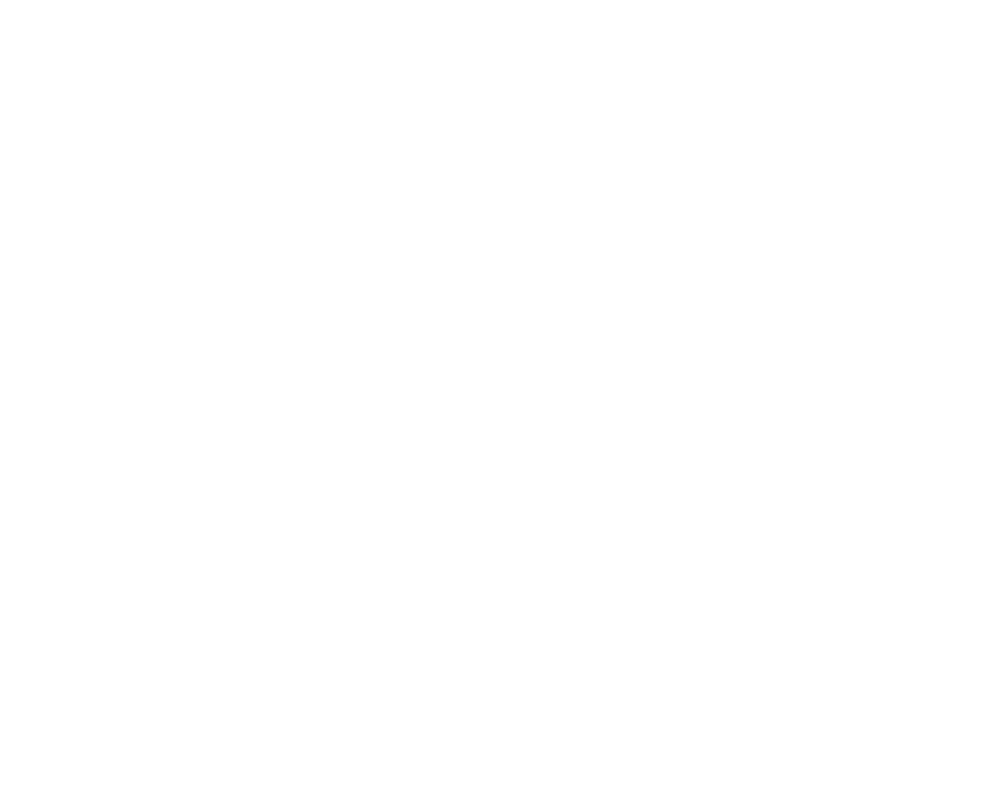
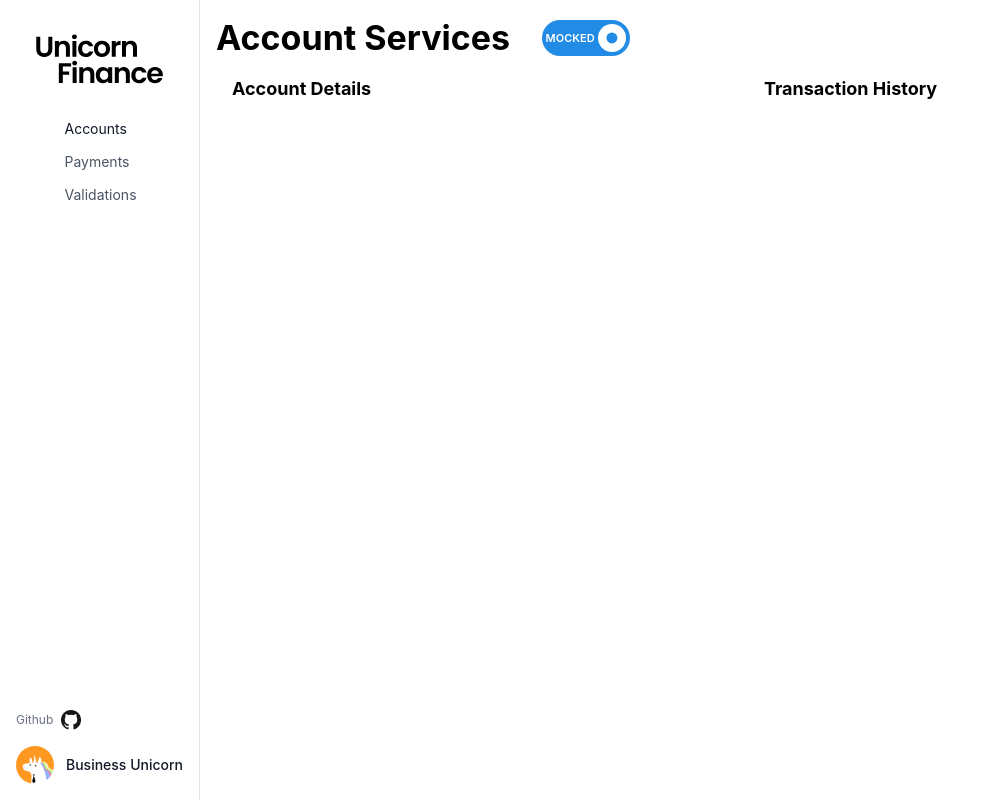
Before and after one commit to jpmorgan-payments/unicorn-finance, a React (Vite) app in the folder app/client/: page /accounts2 in a window 1280 px wide. Before the commit this address had no page. Shown: the whole page, without its empty margins (0-983 px from the left). Built offline with nearby package versions, Linux system fonts and the light colour scheme.

Commit message:
Add accounts v2

```diff
--- a/app/client/src/App.tsx
+++ b/app/client/src/App.tsx
@@ -4,13 +4,13 @@
 import { EnvProvider } from "./context/EnvContext";
 import { RequestPreviewProvider } from "./context/RequestPreviewContext";
 
-import Layout from "./components/layout";
-import AccountPage from "./pages/AccountPage";
+import Layout from "./componentsV2/Layout";
 import PaymentsPage from "./pages/PaymentsPage";
 import ValidationsPage from "./pages/ValidationsPage";
 import { RequestPreviewDrawer } from "./componentsV2/RequestPreviewDrawer";
 import "@mantine/core/styles.css";
 import { MantineProvider } from "@mantine/core";
+import AccountsPage from "./pages/AccountPagev2";
 
 export const fetcher = (url: string) => fetch(url).then((r) => r.json());
 
@@ -22,11 +22,10 @@
           <MantineProvider>
             <Routes>
               <Route path="/" element={<Layout />}>
-                <Route index element={<AccountPage />} />
-                <Route path="accounts" element={<AccountPage />} />
+                <Route path="payments" element={<PaymentsPage />} />
+                <Route path="validations" element={<ValidationsPage />} />
+                <Route path="accounts2" element={<AccountsPage />} />
               </Route>
-              <Route path="payments" element={<PaymentsPage />} />
-              <Route path="validations" element={<ValidationsPage />} />
             </Routes>
             <RequestPreviewDrawer />
           </MantineProvider>
--- a/app/client/src/componentsV2/Sidebar.tsx
+++ b/app/client/src/componentsV2/Sidebar.tsx
@@ -10,7 +10,7 @@
 // Navigation configuration
 const links = [
   {
-    to: "/accounts",
+    to: "/accounts2",
     label: "Accounts",
   },
   {
--- a/app/client/src/componentsV2/layout.tsx
+++ b/app/client/src/componentsV2/layout.tsx
@@ -6,11 +6,7 @@
 import { AppShell } from "@mantine/core";
 import { useDisclosure } from "@mantine/hooks";
 
-interface LayoutProps {
-  children?: ReactNode;
-}
-
-function Layout({ children }: LayoutProps) {
+function Layout() {
   const [mobileOpened] = useDisclosure();
   const [desktopOpened] = useDisclosure(true);
   return (
@@ -32,7 +28,7 @@
       </AppShell.Navbar>
       <AppShell.Main>
         <ErrorBoundary FallbackComponent={ErrorFallback}>
-          {children ? children : <Outlet />}
+          <Outlet />
         </ErrorBoundary>
       </AppShell.Main>
     </AppShell>
--- /dev/null
+++ b/app/client/src/pages/AccountPagev2.tsx
@@ -0,0 +1,45 @@
+import React from "react";
+import { Flex, Group, Title, Stack } from "@mantine/core";
+
+import EnvironmentSwitcher from "../componentsV2/EnvironmentSwitcher";
+
+import { useRequestPreview } from "../context/RequestPreviewContext";
+
+const AccountsPage: React.FC = () => {
+  const { openDrawer } = useRequestPreview();
+
+  return (
+    <>
+      <Group gap="xl">
+        <Title order={1}>Account Services</Title>
+        <EnvironmentSwitcher />
+      </Group>
+
+      <Flex
+        m="md"
+        w={"100%"}
+        gap="md"
+        justify="space-between"
+        align="flex-start"
+        direction={{ base: "column", sm: "row" }}
+      >
+        <Stack align="stretch" justify="flex-start" flex={1}>
+          <Title order={4}>Account Details</Title>
+        </Stack>
+
+        <Stack
+          className="lg:w-1/2"
+          justify="flex-start"
+          flex={1}
+          align="stretch"
+        >
+          <Group justify="space-between" mb="md">
+            <Title order={4}>Transaction History</Title>
+          </Group>
+        </Stack>
+      </Flex>
+    </>
+  );
+};
+
+export default AccountsPage;
--- a/app/client/src/pages/PaymentsPage.tsx
+++ b/app/client/src/pages/PaymentsPage.tsx
@@ -1,7 +1,6 @@
 import React, { useState, useEffect } from "react";
 import GlobalPaymentsInputForm from "../features/GlobalPayments/GlobalPaymentsInputForm";
 import { Box, Flex, Group, Stack, Title } from "@mantine/core";
-import Layout from "../componentsV2/Layout";
 import EnvironmentSwitcher from "../componentsV2/EnvironmentSwitcher";
 import { useRequestPreview } from "../context/RequestPreviewContext";
 import { UnicornTable } from "../componentsV2/UnicornTable";
@@ -56,12 +55,12 @@
   ]);
 
   return (
-    <Layout>
+    <>
+      {" "}
       <Group gap="xl">
         <Title order={1}>Global Payments</Title>
         <EnvironmentSwitcher />
       </Group>
-
       <Flex
         m="md"
         w={"100%"}
@@ -115,7 +114,7 @@
           )}
         </Stack>
       </Flex>
-    </Layout>
+    </>
   );
 };
 
--- a/app/client/src/pages/ValidationsPage.tsx
+++ b/app/client/src/pages/ValidationsPage.tsx
@@ -1,6 +1,5 @@
 import React, { useState } from "react";
 import { Box, Flex, Group, Title, Stack } from "@mantine/core";
-import Layout from "../componentsV2/Layout";
 import EnvironmentSwitcher from "../componentsV2/EnvironmentSwitcher";
 import ValidationServicesInputForm from "../features/ValidationServices/ValidationServicesInputForm";
 import { UnicornTable } from "../componentsV2/UnicornTable";
@@ -50,7 +49,7 @@
   ]);
 
   return (
-    <Layout>
+    <>
       <Group gap="xl">
         <Title order={1}>Validation Services</Title>
         <EnvironmentSwitcher />
@@ -112,7 +111,7 @@
           )}
         </Stack>
       </Flex>
-    </Layout>
+    </>
   );
 };
 
```
